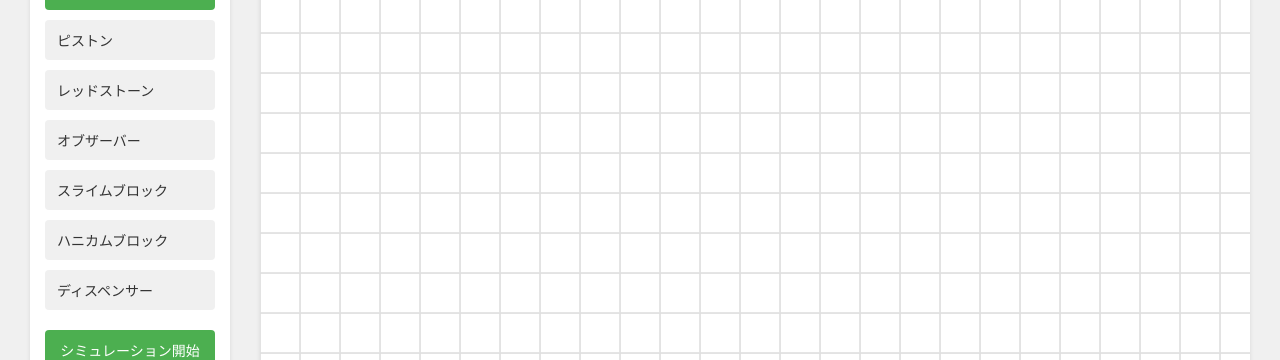
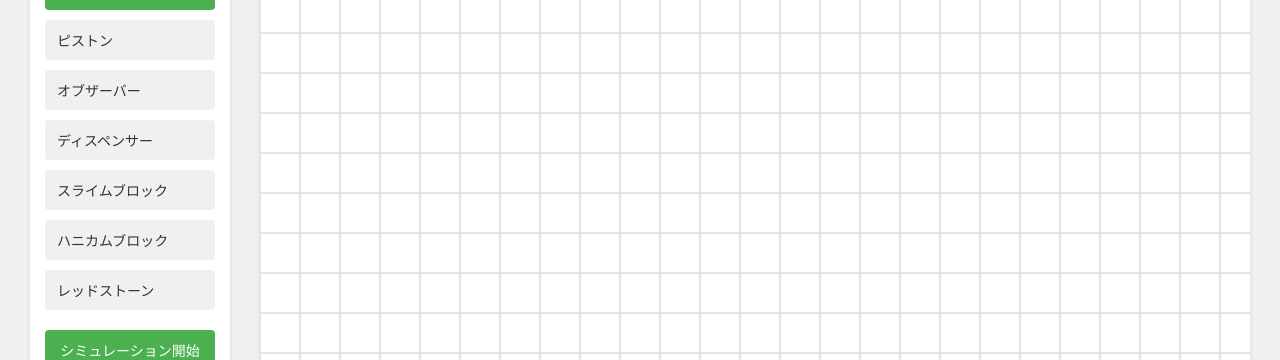
Before and after one commit to takm-reason/minecraft-flying-machine, a React (Vite) app: page / in a window 1280 px wide. Shown: the part 173-533 px from the top of the page. Built offline with nearby package versions, Linux system fonts and the light colour scheme.

Commit message:
粘着ピストン、ピストン、オブザーバー、ディスペンサー、スライムブロック、ハニカムブロック、レッドストーンの順番にする

```diff
--- a/src/components/FlyingMachineSimulator.tsx
+++ b/src/components/FlyingMachineSimulator.tsx
@@ -6,11 +6,11 @@ import './FlyingMachineSimulator.css';
 const BLOCK_LABELS: Record<BlockType, string> = {
     [BlockType.StickyPiston]: '粘着ピストン',
     [BlockType.Piston]: 'ピストン',
-    [BlockType.Redstone]: 'レッドストーン',
     [BlockType.Observer]: 'オブザーバー',
+    [BlockType.Dispenser]: 'ディスペンサー',
     [BlockType.SlimeBlock]: 'スライムブロック',
     [BlockType.HoneycombBlock]: 'ハニカムブロック',
-    [BlockType.Dispenser]: 'ディスペンサー',
+    [BlockType.Redstone]: 'レッドストーン',
     [BlockType.Empty]: '空気'
 };
 
```
